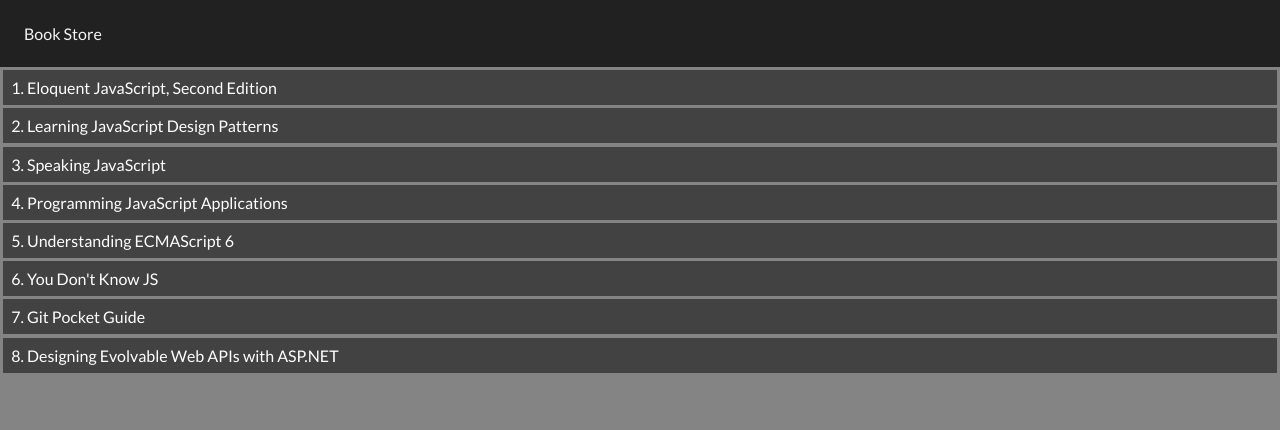
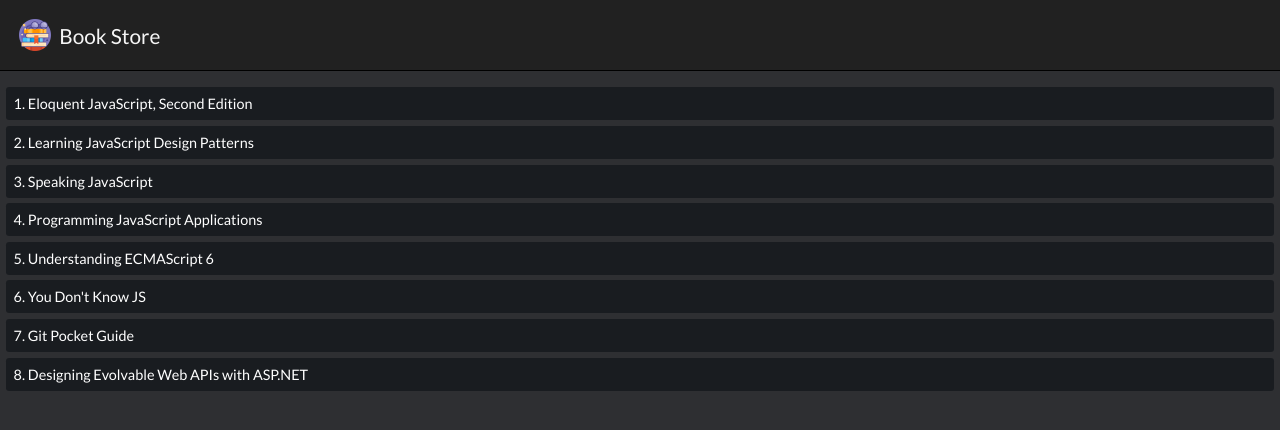
Before and after one commit to abhishekk-raj/BookStore, a React (Create React App) app: page / in a window 1280 px wide. Shown: the top 430 px of the page. Built offline with nearby package versions, Linux system fonts and the light colour scheme.

Commit message:
Add some extra css to beautify ui

```diff
--- a/src/components/book/BookList.module.scss
+++ b/src/components/book/BookList.module.scss
@@ -1,6 +1,8 @@
 .listItem {
   color: white;
-  background-color: #424242;
+  background-color: #191c20;
   padding: 0.5rem;
-  margin: 0.2rem;
+  margin: 0.35rem;
+  font-size: 0.9rem;
+  border-radius: 0.2rem;
 }
--- a/src/components/header/Header.module.scss
+++ b/src/components/header/Header.module.scss
@@ -1,5 +1,15 @@
 .header {
   background-color: #212121;
   color: whitesmoke;
-  padding: 1.5rem;
+  padding: 1.2rem;
+  font-size: 1.3rem;
+  display: flex;
+  align-items: center;
+  margin-bottom: 1rem;
+  border-bottom: 0.05rem solid black;
+
+  img {
+    width: 2rem;
+    margin-right: 0.5rem;
+  }
 }
--- a/src/components/header/Header.tsx
+++ b/src/components/header/Header.tsx
@@ -3,5 +3,10 @@ import { IHeaderProps } from "../../models/header.props";
 import styles from "./Header.module.scss";
 
 export const Header = (props: IHeaderProps) => {
-  return <div className={styles.header}>{props.title}</div>;
+  return (
+    <div className={styles.header}>
+      <img src={props.logo} alt="logo" />
+      <div>{props.title}</div>
+    </div>
+  );
 };
--- a/src/components/main/App.scss
+++ b/src/components/main/App.scss
@@ -1,7 +1,7 @@
 @import url("https://fonts.googleapis.com/css2?family=Lato:ital,wght@0,100;0,300;0,400;0,700;0,900;1,100;1,300;1,400;1,700;1,900&family=Nunito:ital,wght@0,200;0,300;0,400;0,500;0,600;0,700;0,800;0,900;1,200;1,300;1,400;1,500;1,600;1,700;1,800;1,900&family=Open+Sans:ital,wght@0,300;0,400;0,500;0,600;0,700;1,300;1,400;1,500;1,600&display=swap");
 
 body {
-  background-color: #848484;
+  background-color: #2e2f32;
   font-family: "Lato", sans-serif;
   margin: 0;
 }
--- a/src/components/main/App.tsx
+++ b/src/components/main/App.tsx
@@ -3,6 +3,7 @@ import "./App.scss";
 import BookList from "../book/BookList";
 import { IBook } from "../../models/book.props";
 import { Header } from "../header/Header";
+import logo from "../../assets/images/book-stack.png";
 
 const bookData: IBook[] = [
   {
@@ -110,7 +111,7 @@ function App() {
   const [bookList] = useState<IBook[]>(bookData);
   return (
     <div>
-      <Header title="Book Store" />
+      <Header title="Book Store" logo={logo} />
       {bookList.map((book: IBook, index: number) => {
         return <BookList book={book} key={book.id} index={index} />;
       })}
```
Also changed, not shown: src/assets/images/book-stack.png (added).
